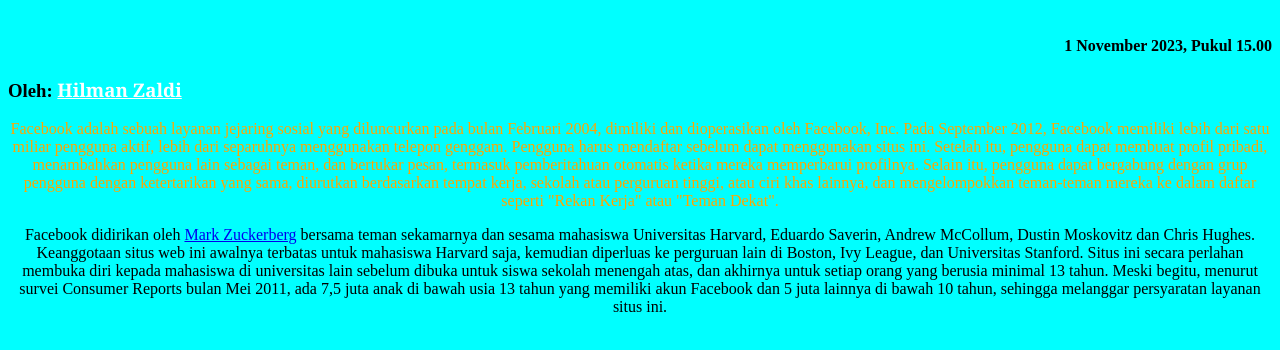
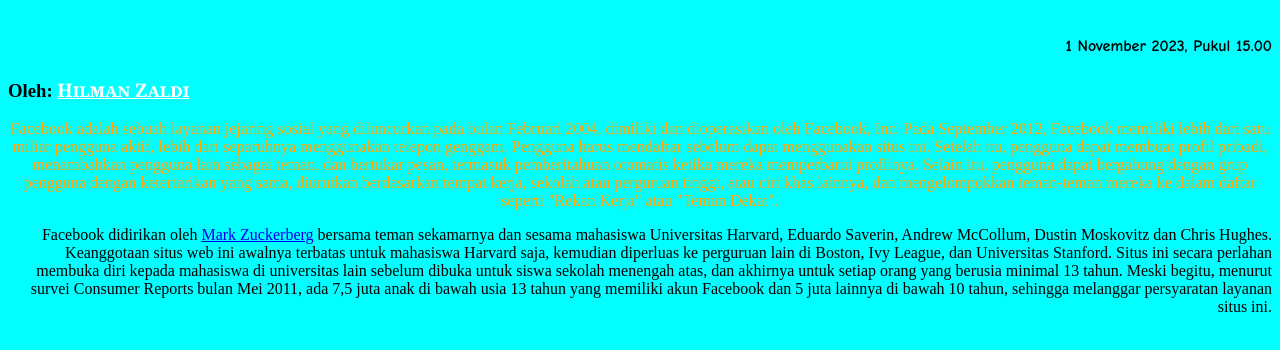
Before and after one commit to Themon645/itw2023_233040020, a plain HTML site: page latihan/latihan3/L3b233040020.html in a window 1280 px wide. Shown: the part 112-462 px from the top of the page. Drawn offline with Linux system fonts and the light colour scheme.

Commit message:
mengerjakan L3b

```diff
--- a/latihan/latihan3/L3b233040020.css
+++ b/latihan/latihan3/L3b233040020.css
@@ -5,6 +5,7 @@ body {
 .link {
   color: white;
   font-family: Georgia, "Times New Roman", Times, serif;
+  font-variant: small-caps;
 }
 
 h1 {
@@ -15,7 +16,7 @@ h1 {
 
 h4 {
   text-align: right;
-  font-weight: bold;
+  font-family: comic sans MS;
 }
 
 .p1 {
@@ -24,5 +25,5 @@ h4 {
 }
 
 .p2 {
-  text-align: center;
+  text-align: right;
 }
```
